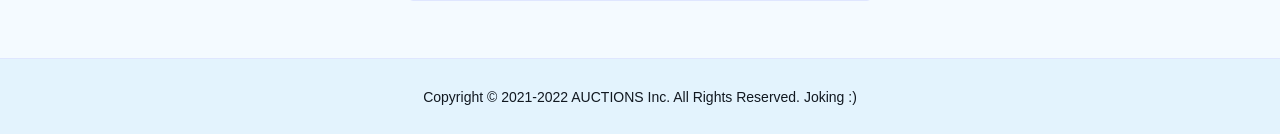
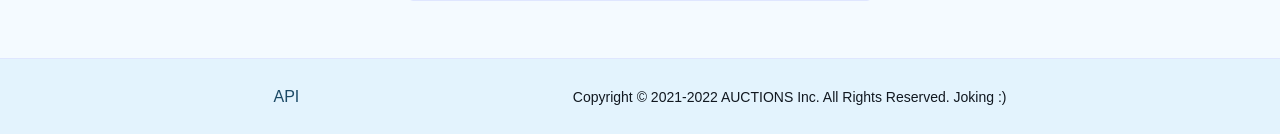
Before and after one commit to DIVIgor/auctions-box, a Django app: page /account/register in a window 1280 px wide. Shown: the part 700-834 px from the top of the page. Run offline with Django 3.2, Linux system fonts and the light colour scheme.

Commit message:
Added API documentation. Added url to API docs in footer. Replaced the favicon to static folder.

```diff
--- a/auctions_api/urls.py
+++ b/auctions_api/urls.py
@@ -1,9 +1,26 @@
 from django.urls import include, path, re_path
 
 from rest_framework.routers import DefaultRouter
+from rest_framework import permissions
+
+from drf_yasg.views import get_schema_view
+from drf_yasg import openapi
 
 from .views import CategoryViewSet, ListingViewSet, WatchlistViewSet, BidViewSet, CommentViewSet
 
+
+schema_view = get_schema_view(
+    openapi.Info(
+        title="Auctions Box API",
+        default_version='v1',
+        description="Test description",
+        terms_of_service="https://www.google.com/policies/terms/",
+        contact=openapi.Contact(email="contact@snippets.local"),
+        license=openapi.License(name="BSD License"),
+    ),
+    public=True,
+    permission_classes=[permissions.AllowAny],
+)
 
 router = DefaultRouter()
 router.register(r'categories', CategoryViewSet)
@@ -18,4 +35,8 @@ urlpatterns = [
     path('auth/', include('djoser.urls')),
     re_path(r'^auth/', include('djoser.urls.authtoken')),
     path('auth/session/', include('rest_framework.urls')),
+
+    path('docs.json', schema_view.without_ui(cache_timeout=0), name='schema-json'),
+    path('docs/', schema_view.with_ui('swagger', cache_timeout=0), name='schema-swagger-ui'),
+    path('redoc/', schema_view.with_ui('redoc', cache_timeout=0), name='schema-redoc'),
 ]
--- a/commerce/settings.py
+++ b/commerce/settings.py
@@ -26,6 +26,7 @@ INSTALLED_APPS = [
     'rest_framework',
     'rest_framework.authtoken',
     'djoser',
+    'drf_yasg',
     'django.contrib.admin',
     'django.contrib.auth',
     'django.contrib.contenttypes',
@@ -131,10 +132,10 @@ DEFAULT_AUTO_FIELD='django.db.models.AutoField'
 REST_FRAMEWORK = {
     'DEFAULT_RENDERER_CLASSES': (
         'rest_framework.renderers.JSONRenderer',
-        'rest_framework.renderers.BrowsableAPIRenderer',
+        # 'rest_framework.renderers.BrowsableAPIRenderer',
     ),
     'DEFAULT_AUTHENTICATION_CLASSES': (
         'rest_framework.authentication.TokenAuthentication',
-        'rest_framework.authentication.SessionAuthentication',
+        # 'rest_framework.authentication.SessionAuthentication',
     ),
 }
--- a/static/auctions/styles.css
+++ b/static/auctions/styles.css
@@ -27,9 +27,13 @@ body {
     background-color: #e3f3fd;
     display: flex;
     align-items: center;
-    justify-content: center;
+    justify-content: space-evenly;
     border-top: 1px solid #dfe6ff;
     font-size: 14px;
+}
+#footer_urls {
+    font-size: 16px;
+
 }
 button {
     font-family: Arial, Helvetica, sans-serif;
--- a/templates/layout.html
+++ b/templates/layout.html
@@ -5,7 +5,7 @@
     <head>
         <title>{% block title %}{% endblock title %}</title>
         <link href="{% static 'auctions/styles.css' %}" rel="stylesheet">
-        <link rel="icon" href="box-seam-white.svg" sizes="any">
+        <link rel="icon" href="{% static 'auctions/box-seam-white.svg' %}" sizes="any">
     </head>
     <body>
         <div class="header">
@@ -66,6 +66,9 @@
         </div>
         <div class="footer">
             <div>
+                <a class="basic-link" id="footer_urls" href="{% url 'schema-swagger-ui' %}">API</a>
+            </div>
+            <div>
                 Copyright © 2021-2022 AUCTIONS Inc. All Rights Reserved. Joking :)
             </div>
         </div>
```
Also changed, not shown: static/auctions/box-seam-white.svg (renamed from box-seam-white.svg).
